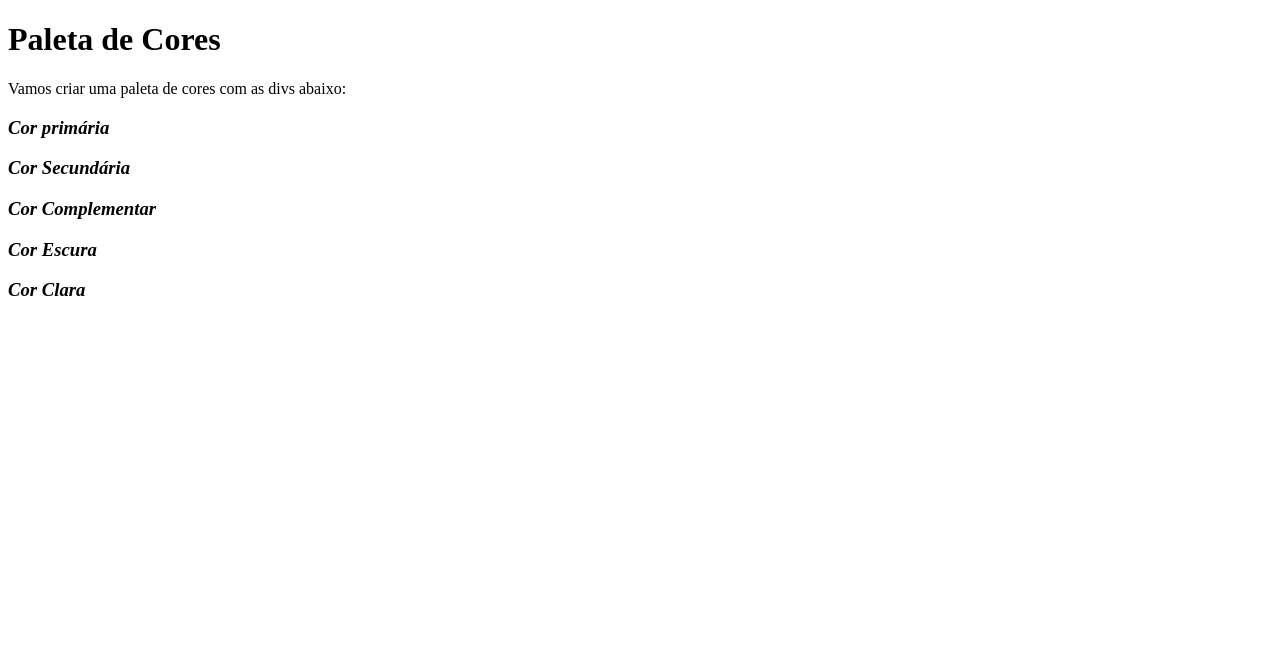
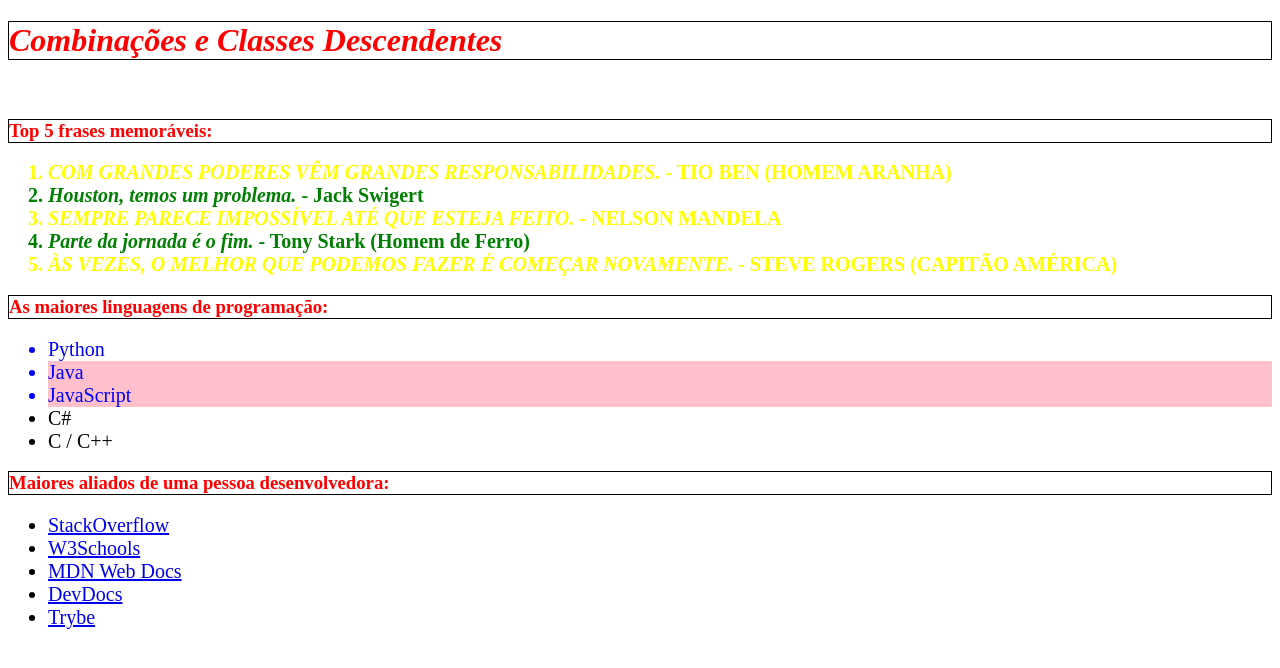
Before and after one commit to GustavoLLorenz/Exercicios-Portf-lio, a plain HTML site: page index.html in a window 1280 px wide. Drawn offline with Linux system fonts and the light colour scheme.

Commit message:
Depois de apenas 4 horas...exercicio da lista de linguagens de pro. e de sites, conluido!

```diff
--- a/index.html
+++ b/index.html
@@ -2,26 +2,45 @@
 <html lang="pt-br">
   <head>
     <meta charset="UTF-8">
-  <title>Pseudoclasses</title>
     <link rel="stylesheet" href="style.css">
+    <title>#GoTrybe</title>
   </head>
   <body>
-  <h1>Paleta de Cores</h1>
-  <p>Vamos criar uma paleta de cores com as divs abaixo:</p>
-  <div>
-    <h3>Cor primária</h3>
-  </div>
-  <div>
-    <h3>Cor Secundária</h3>
-  </div>
-  <div>
-    <h3>Cor Complementar</h3>
-  </div>
-  <div>
-    <h3>Cor Escura</h3>
-  </div>
-  <div>
-    <h3>Cor Clara</h3>
-  </div>
+    <h1><em>Combinações e Classes Descendentes</em></h1>
+    <br />
+    <h3>Top 5 frases memoráveis:</h3>
+    <ol>
+      <li class="impar"><em>Com grandes poderes vêm grandes responsabilidades.</em> - Tio Ben (Homem Aranha)</li>
+      <li class="par"><em>Houston, temos um problema.</em> - Jack Swigert</li>
+      <li class="impar"><em>Sempre parece impossível até que esteja feito.</em> - Nelson Mandela</li>
+      <li class="par"><em>Parte da jornada é o fim.</em> - Tony Stark (Homem de Ferro)</li>
+      <li class="impar"><em>Às vezes, o melhor que podemos fazer é começar novamente.</em> - Steve Rogers (Capitão América)</li>
+    </ol>
+    <h3>As maiores linguagens de programação:</h3>
+    <ul class="linguagens">
+      <li>Python</li>
+      <li class="java">Java</li>
+      <li class="java">JavaScript</li>
+      <li>C#</li>
+      <li>C / C++</li>
+    </ul>
+    <h3>Maiores aliados de uma pessoa desenvolvedora:</h3>
+    <ul class="aliados">
+      <li>
+        <a id="stack"href="https://pt.stackoverflow.com/" target="_blank">StackOverflow</a>
+      </li>
+      <li>
+        <a id="school"href="https://www.w3schools.com/" target="_blank">W3Schools</a>
+      </li>
+      <li>
+        <a id="devZero"href="https://developer.mozilla.org/pt-BR/" target="_blank">MDN Web Docs</a>
+      </li>
+      <li>
+        <a id="devUm"href="https://devdocs.io/" target="_blank">DevDocs</a>
+      </li>
+      <li>
+        <a id="trybe"href="https://app.betrybe.com/" target="_blank">Trybe</a>
+      </li>
+    </ul>
   </body>
 </html>
--- a/style.css
+++ b/style.css
@@ -1,35 +1,52 @@
-div:hover{
+.par{
+    color: green;
+}
+.impar {
+    color: yellow;
+    text-transform: uppercase;
+}
 
-    border-style: groove;
+h1,  h3 {
+    color: red;
+    border: 1px solid black;
+}
+
+body ol li{
+    font-size: 20px;
+    font-weight:900;
+
+}
+body ul li{
+    font-size: 20px;
+}
+ul.linguagens li:nth-child(1){
+    color: blue;
+}
+ul.linguagens li:nth-child(2){
+    color: blue;
+}
+ul.linguagens li:nth-child(3){
+    color: blue;
+}
 
 
-
+.java{
+    background-color: pink;
 
 }
 
-body div:hover:nth-child(3){
-    background-color: red;
-    font-style: italic;
+ul.aliados li:hover,ul.aliados li a#stack:hover{
+    color: orange;
 }
-
-body div:hover:nth-child(4){
-    background-color: blue;
+ul.aliados li:hover:nth-child(2),ul.aliados li a#school:hover{
+    color: green;
 }
-body div:hover:nth-child(5){
-    background-color: green;
-    font-size: 200px;
-    font-style: italic;
+ul.aliados li:hover:nth-child(3),ul.aliados li a#devZero:hover{
+    color: black;
 }
-
-body div:hover:nth-child(6){
-    background-color: yellow;
+ul.aliados li:hover:nth-child(4),ul.aliados li a#devUm:hover{
+    color: yellow;
 }
-
-body div:hover:nth-child(7){
-    background-color: brown;
-    font-style: italic;
+ul.aliados li:hover:nth-child(5),ul.aliados li a#trybe:hover{
+    color: green;
 }
-
-h3{
-    font-style: oblique;
-}
```
Lines whose indentation alone changed are shown as unchanged.
